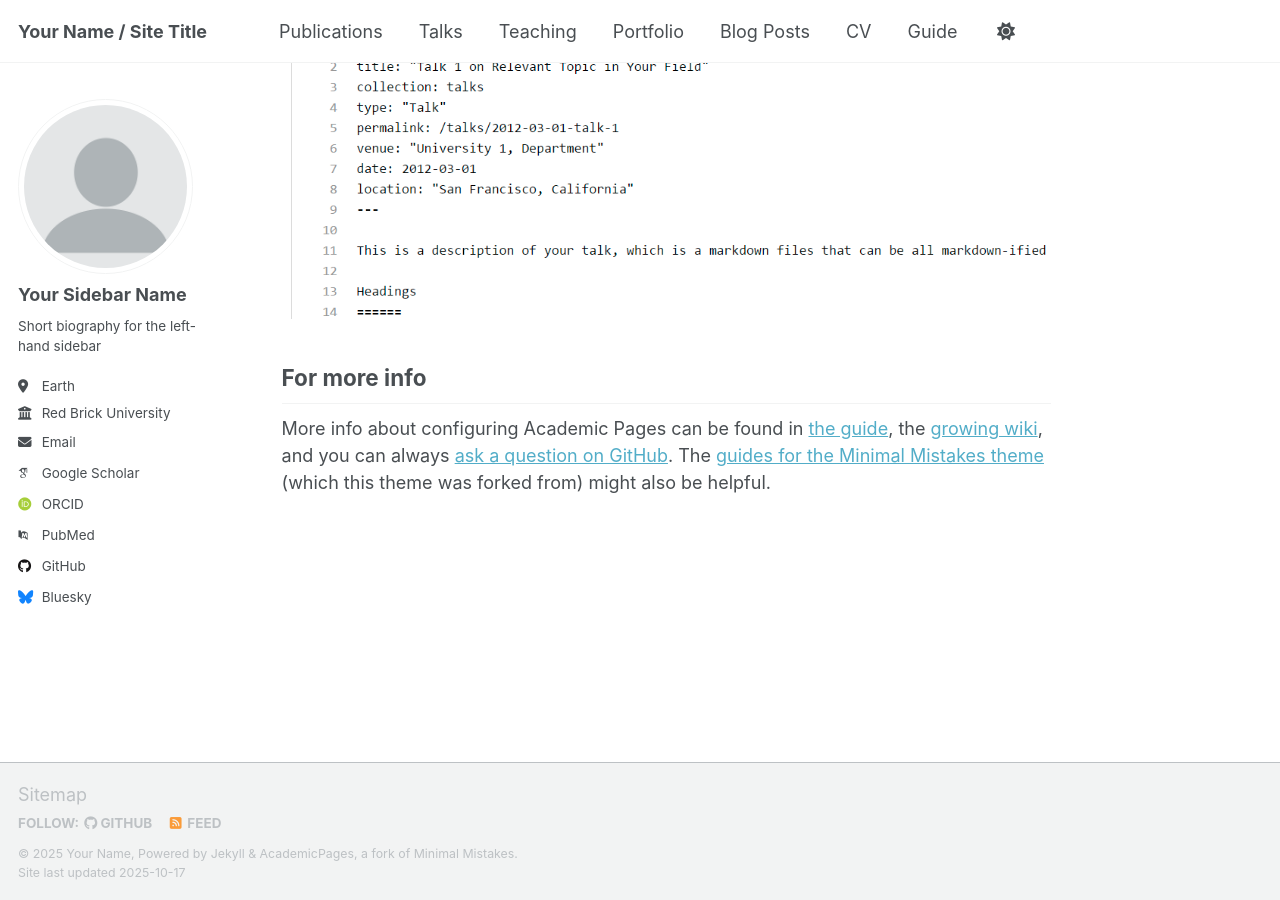
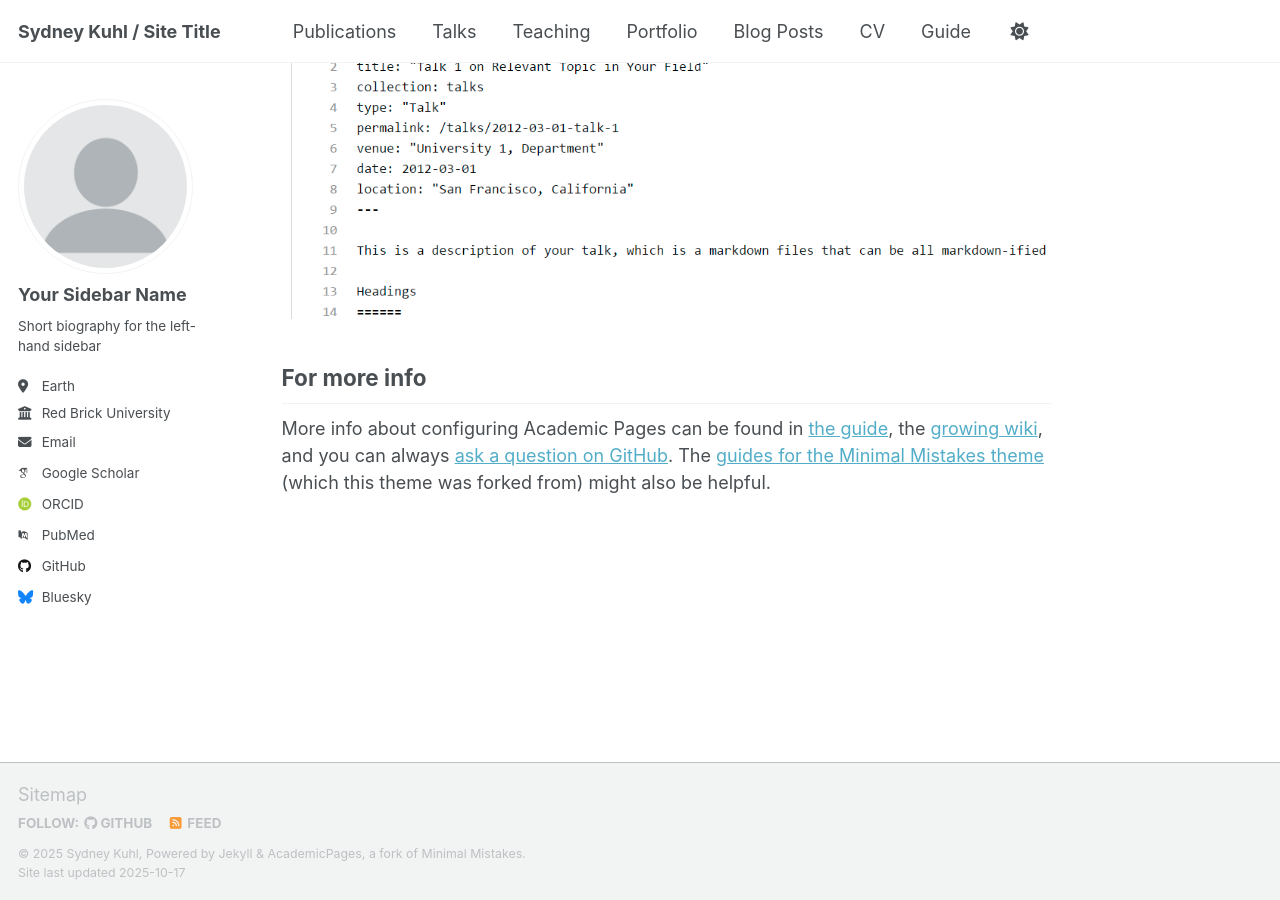
Before and after one commit to smkuhl/smkuhl.github.io, a Jekyll site: the page built from _pages/about.md, in a window 1280 px wide and 900 px high, scrolled down 2880 px. Built offline with Jekyll 4.4.1, drawn with Linux system fonts in a browser that asks for light colours; some web fonts are replaced; a script that is not in the unit is left out.

Commit message:
Update _config.yml

```diff
--- a/_config.yml
+++ b/_config.yml
@@ -9,14 +9,14 @@
 # Basic Site Settings
 locale                   : "en-US"
 site_theme               : "default" # Currently available options are "default", "air"
-title                    : "Your Name / Site Title"
+title                    : "Sydney Kuhl / Site Title"
 title_separator          : "-"
-name                     : &name "Your Name"
+name                     : &name "Sydney Kuhl"
 description              : &description "Your Name's academic portfolio"   # Update this with a general description of your site, this is the default if not overridden by a page
-url                      : https://academicpages.github.io # The base hostname & protocol for your site e.g. "https://[your GitHub username].github.io",
+url                      : https://smkuhl.github.io # The base hostname & protocol for your site e.g. "https://[your GitHub username].github.io",
                                                            # or if you already have some other page hosted on Github then use "https://[your GitHub username].github.io/[Your Repo Name]"
 baseurl                  : "" # the subpath of your site, e.g. "/blog"
-repository               : "academicpages/academicpages.github.io"
+repository               : "smkuhl/smkuhl.github.io"
 
 # Site Author - The following control what appear as part of the author content on the side bar.
 #               If a field is blank the icon and link will not appear, otherwise it will be shown.
```
